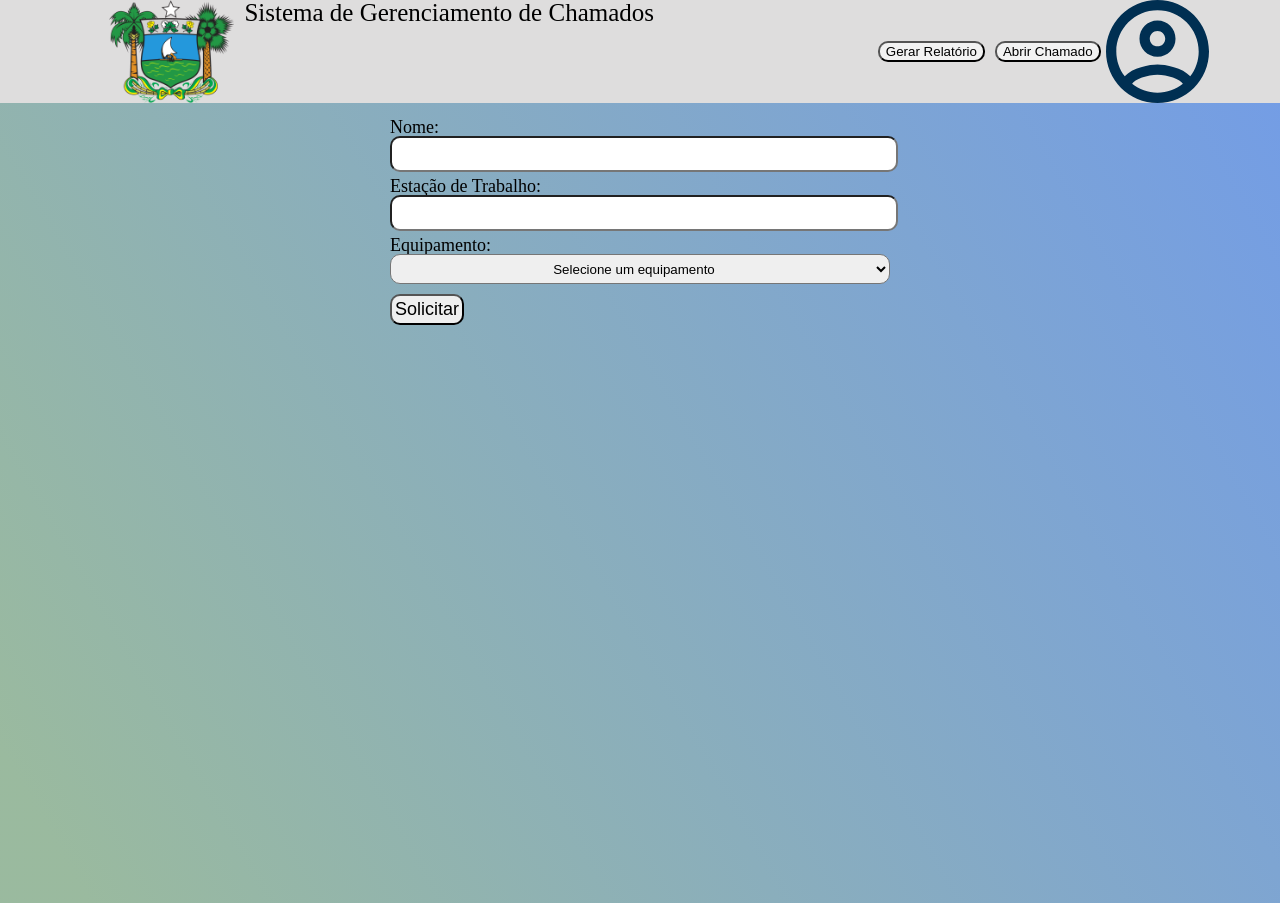
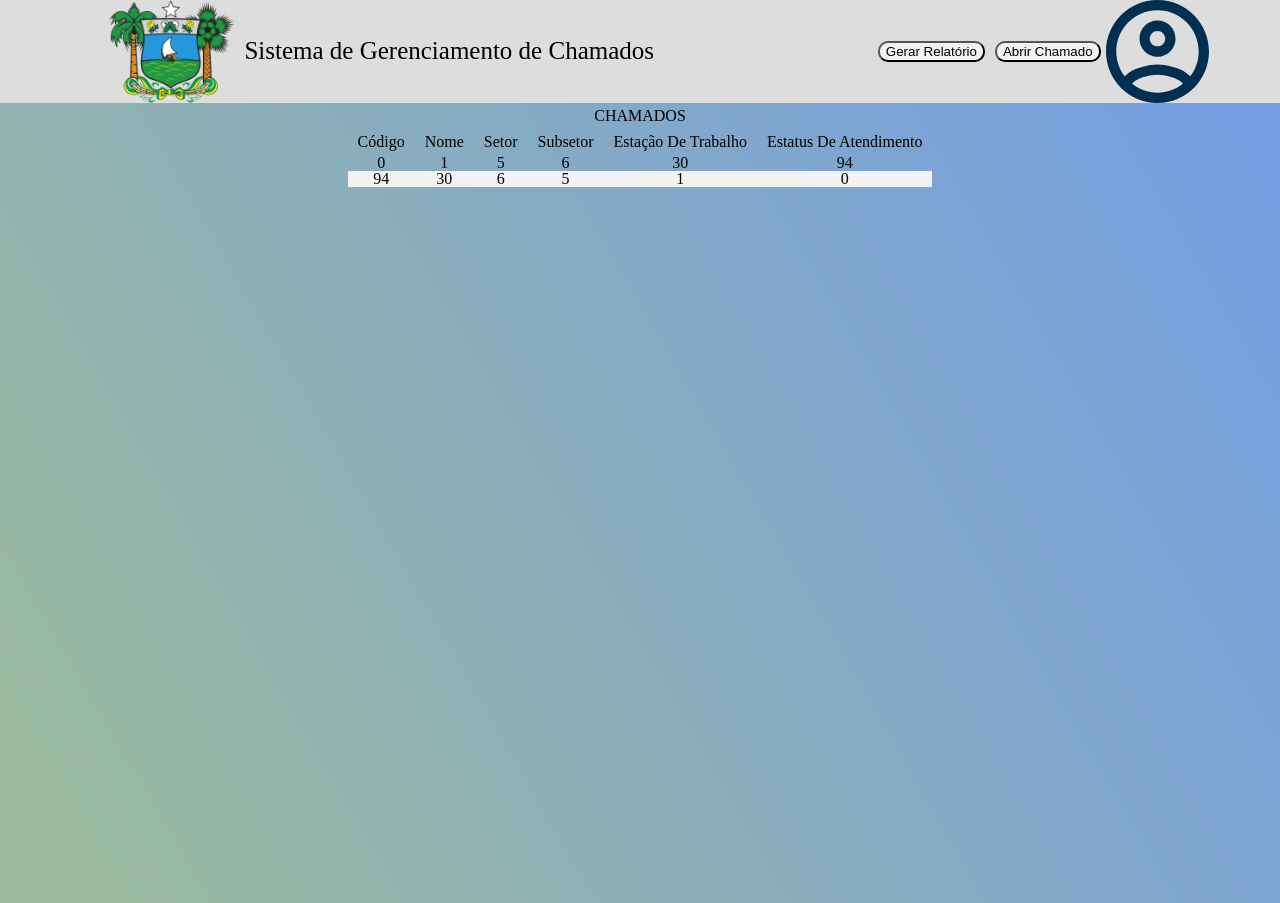
Before and after one commit to helderdantas/frontChamado, a React (Create React App) app: page / in a window 1280 px wide. Built offline with nearby package versions, Linux system fonts and the light colour scheme.

Commit message:
identação

```diff
--- a/src/App.js
+++ b/src/App.js
@@ -1,8 +1,8 @@
-import AbrirChamado from './pages/AbrirChamado/AbrirChamado';
-//import Home from './pages/Home/Home';
+//import AbrirChamado from './pages/AbrirChamado/AbrirChamado';
+import Home from './pages/Home/Home';
 import styled from 'styled-components';
 
-const AppContainer = styled.div `
+const AppContainer = styled.div`
   width: 100vw;
   height: 100vh;
   @media (max-width: 768px) {
@@ -14,7 +14,7 @@ const AppContainer = styled.div `
 function App() {
   return (
     <AppContainer>
-      <AbrirChamado/>
+      <Home />
     </AppContainer>
   );
 }
--- a/src/componentes/Body/Body.js
+++ b/src/componentes/Body/Body.js
@@ -1,6 +1,6 @@
 import styled from 'styled-components'
 
-const Body = styled.div `
+const Body = styled.div`
   width: 100vw;
   height: 100vh;
   background-image: linear-gradient(60deg, #155f206e 5%, #0a53d191 100%);
--- a/src/componentes/Header/Header.js
+++ b/src/componentes/Header/Header.js
@@ -3,7 +3,7 @@ import OpcoesHeader from './OpcoesHeader/HeaderList'
 import IconesHeader from './IconesHeader/HeaderIcons'
 import styled from 'styled-components'
 
-const HeaderContainer = styled.header `
+const HeaderContainer = styled.header`
   background-color: #dedddd;
   display: flex;
   justify-content: space-around;
@@ -13,11 +13,11 @@ const HeaderContainer = styled.header `
     align-items: center;
   }
 `
-const Opcoes = styled.div `
+const Opcoes = styled.div`
   display: flex;
 `
 
-function Header () {
+function Header() {
   return (
     <HeaderContainer>
       <Logo />
--- a/src/componentes/Header/IconesHeader/HeaderIcons.js
+++ b/src/componentes/Header/IconesHeader/HeaderIcons.js
@@ -1,14 +1,14 @@
 import perfil from '../../../imagens/perfil.svg'
-import styled  from 'styled-components';
+import styled from 'styled-components';
 
-const Icones = styled.ul `
+const Icones = styled.ul`
     display: flex;
     aling-items: center;
     @media (max-width: 768px) {
         display: none;
     }
 `
-const Icone = styled.li `
+const Icone = styled.li`
     cursor: pointer;
     display: flex;
     margin-right: 40px;
--- a/src/componentes/Header/Logo/HeaderLogo.js
+++ b/src/componentes/Header/Logo/HeaderLogo.js
@@ -1,20 +1,21 @@
 import logo from '../../../imagens/logotipoSeec.png';
 import styled from 'styled-components';
 
-const LogoContainer = styled.div `
+const LogoContainer = styled.div`
   display: flex;
   font-size: 25px;
   @media (max-width: 768px) {
     font-size: 20px;
   }
 `
-const LogoImage = styled.img `
+const LogoImage = styled.img`
   width: 125px;
   margin-right: 10px;
 `
 
-const LogoText = styled.p `
+const LogoText = styled.p`
   text-align: junstify;
+  padding-top: 7%;
 `
 
 function Logo() {
--- a/src/pages/AbrirChamado/AbrirChamado.js
+++ b/src/pages/AbrirChamado/AbrirChamado.js
@@ -5,9 +5,9 @@ import Form from './Form/Form';
 function AbrirChamado() {
     return (
         <>
-            <Header/>
+            <Header />
             <Body>
-                <Form/>
+                <Form />
             </Body>
         </>
     );
--- a/src/pages/AbrirChamado/Form/Form.js
+++ b/src/pages/AbrirChamado/Form/Form.js
@@ -5,20 +5,20 @@ const FormContainer = styled.div`
   width: 500px;
   margin: auto;
   @media (max-width: 768px) {
-      width: 90%;
-      height: 90%;
+    width: 90%;
+    height: 90%;
   }
 `
 
 const FormStyle = styled.form`
-  padding-top: 2%;
+  padding-top: 30%;
 `
 
 const Label = styled.label`
   font-size: 18px;
   display: flex;
   flex-direction: column;
-  padding-top: 1%;
+  padding-top: 5%;
 `
 
 const Input = styled.input`
@@ -57,8 +57,9 @@ const Button = styled.button`
 `
 
 const Form = () => {
-  const [name, setName] = useState('');
+  const [nome, setName] = useState('');
   const [estacaoTrabalho, setWorkstation] = useState('');
+  const [descricao, setDescription] = useState('');
   const [equipamento, setEquipamento] = useState('');
 
   const handleNameChange = (e) => {
@@ -69,14 +70,19 @@ const Form = () => {
     setWorkstation(e.target.value);
   };
 
+  const handleDescriptionChange = (e) => {
+    setDescription(e.target.value);
+  };
+
   const handleEquipamentoChange = (e) => {
     setEquipamento(e.target.value);
   };
 
   const handleSubmit = (e) => {
     e.preventDefault();
-    console.log('Nome:', name);
+    console.log('Nome:', nome);
     console.log('Estação de Trabalho:', estacaoTrabalho);
+    console.log('Descrição:', descricao);
     console.log('Equipamento:', equipamento);
   };
 
@@ -88,7 +94,7 @@ const Form = () => {
           <Input
             type="text"
             id="name"
-            value={name}
+            value={nome}
             onChange={handleNameChange}
           />
         </div>
@@ -99,6 +105,15 @@ const Form = () => {
             id="workstation"
             value={estacaoTrabalho}
             onChange={handleWorkstationChange}
+          />
+        </div>
+        <div>
+          <Label htmlFor="description">Descrição:</Label>
+          <Input
+            type="text"
+            id="description"
+            value={descricao}
+            onChange={handleDescriptionChange}
           />
         </div>
         <div>
@@ -115,7 +130,9 @@ const Form = () => {
             <Option value="Impressora">Impressora</Option>
           </Select>
         </div>
-        <Button type="submit">Solicitar</Button>
+        <center>
+          <Button type="submit">Solicitar</Button>
+        </center>
       </FormStyle>
     </FormContainer>
   );
--- a/src/pages/Home/Home.js
+++ b/src/pages/Home/Home.js
@@ -7,7 +7,7 @@ function Home() {
     <>
       <Header />
       <Body>
-          <TabelaDeInformacoes />
+        <TabelaDeInformacoes />
       </Body>
     </>
   );
--- a/src/pages/Home/TabelaDeInformacoes/TabelaDeInformacoes.js
+++ b/src/pages/Home/TabelaDeInformacoes/TabelaDeInformacoes.js
@@ -1,20 +1,20 @@
 import styled from 'styled-components';
 
-const BodyContainer = styled.table `
+const BodyContainer = styled.table`
     box-shadow: 0 0 20px rgba(0, 0, 0, 0.0.15);
     fint-family: sans-serif;
-    margin: 50px auto;
+    margin: auto;
     border-collapse: collapse;
     @media (max-width: 768px) {
         width: 90%;
         height: 90%;
     }
 `
-const CenterContainer = styled.th `
+const CenterContainer = styled.th`
     text-align: center;
     padding: 5px 10px;
 `
-const InformationContainer = styled.tr `
+const InformationContainer = styled.tr`
     text-align: center;
     &:nth-child(even){
         background-color: #f2f2f2;
@@ -22,12 +22,12 @@ const InformationContainer = styled.tr `
 `
 
 const pivot_table_1 = [
-    {pivot_table_1: 6},
-    {pivot_table_1: 5},
-    {pivot_table_1: 30},
-    {pivot_table_1: 94},
-    {pivot_table_1: 1},
-    {pivot_table_1: 0},
+    { pivot_table_1: 6 },
+    { pivot_table_1: 5 },
+    { pivot_table_1: 30 },
+    { pivot_table_1: 94 },
+    { pivot_table_1: 1 },
+    { pivot_table_1: 0 },
 ]
 
 function TabelaDeInformacoes() {
```
Also changed, not shown: src/componentes/Header/OpcoesHeader/HeaderList.js (+8 -8 lines). Lines whose indentation alone changed are shown as unchanged.
